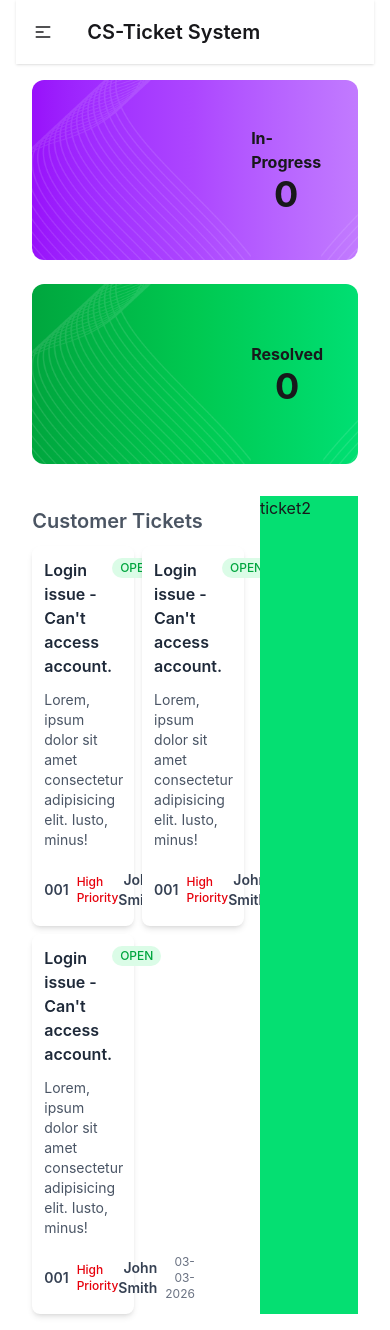
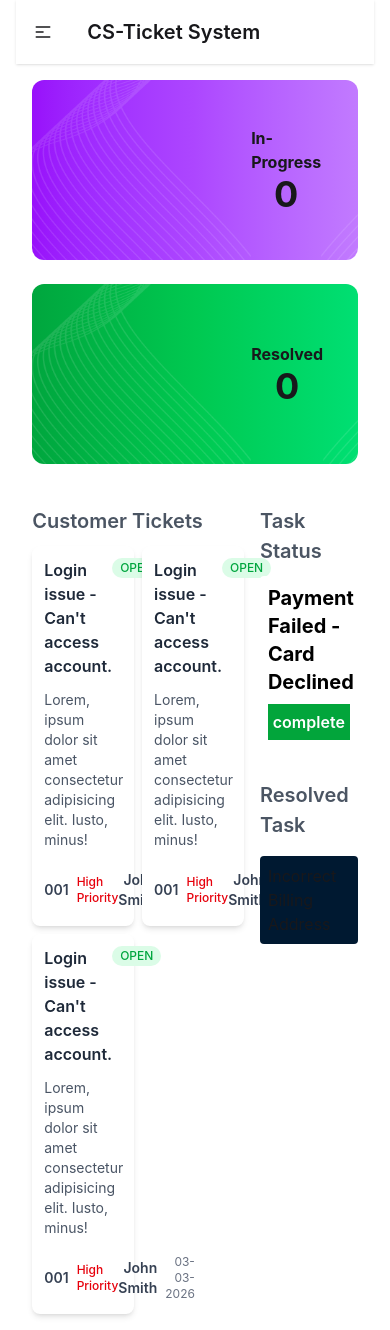
Before and after one commit to pobittra1/cs-ticket-system, a React (Vite) app: page / in a window 390 px wide. Shown: the top 1330 px of the page. Built offline with nearby package versions, Linux system fonts and the light colour scheme.

Commit message:
complete ui of dynamic part without responsive

```diff
--- a/src/components/TicketSec/TicketSec.jsx
+++ b/src/components/TicketSec/TicketSec.jsx
@@ -108,8 +108,20 @@ const TicketSec = () => {
                     </div>
                 </div>
             </div>
-            <div className="right-ticket-container col-span-4 bg-green-400">
-                <div>ticket2</div>
+            <div className="right-ticket-container col-span-4">
+                <div className="task-status-container">
+                    <h2 className="sub-title">Task Status</h2>
+                    <div className="task-status-card bg-white text-black p-2 rounded-sm">
+                        <h3 className="text-xl font-bold capitalize">payment failed - card Declined</h3>
+                        <button className="py-1.5 bg-[#02A53B] text-white font-semibold cursor-pointer w-full text-center mt-2">complete</button>
+                    </div>
+                </div>
+                <div className="resolved-task-container mt-8">
+                    <h2 className="sub-title">Resolved Task</h2>
+                    <div className="mt-4 bg-[#001931] rounded-sm capitalize">
+                        <h3 className="p-2">incorrect billing address</h3>
+                    </div>
+                </div>
             </div>
         </div>
     );
```
